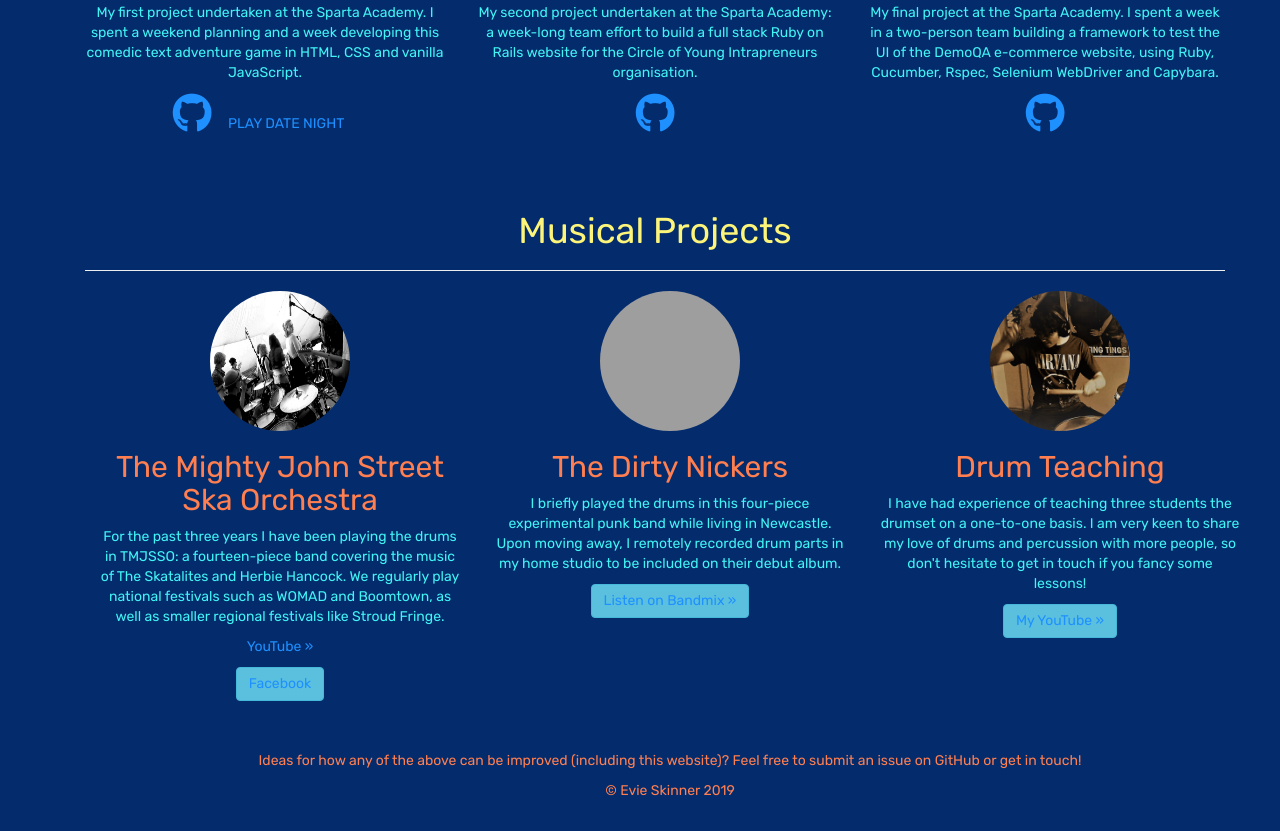
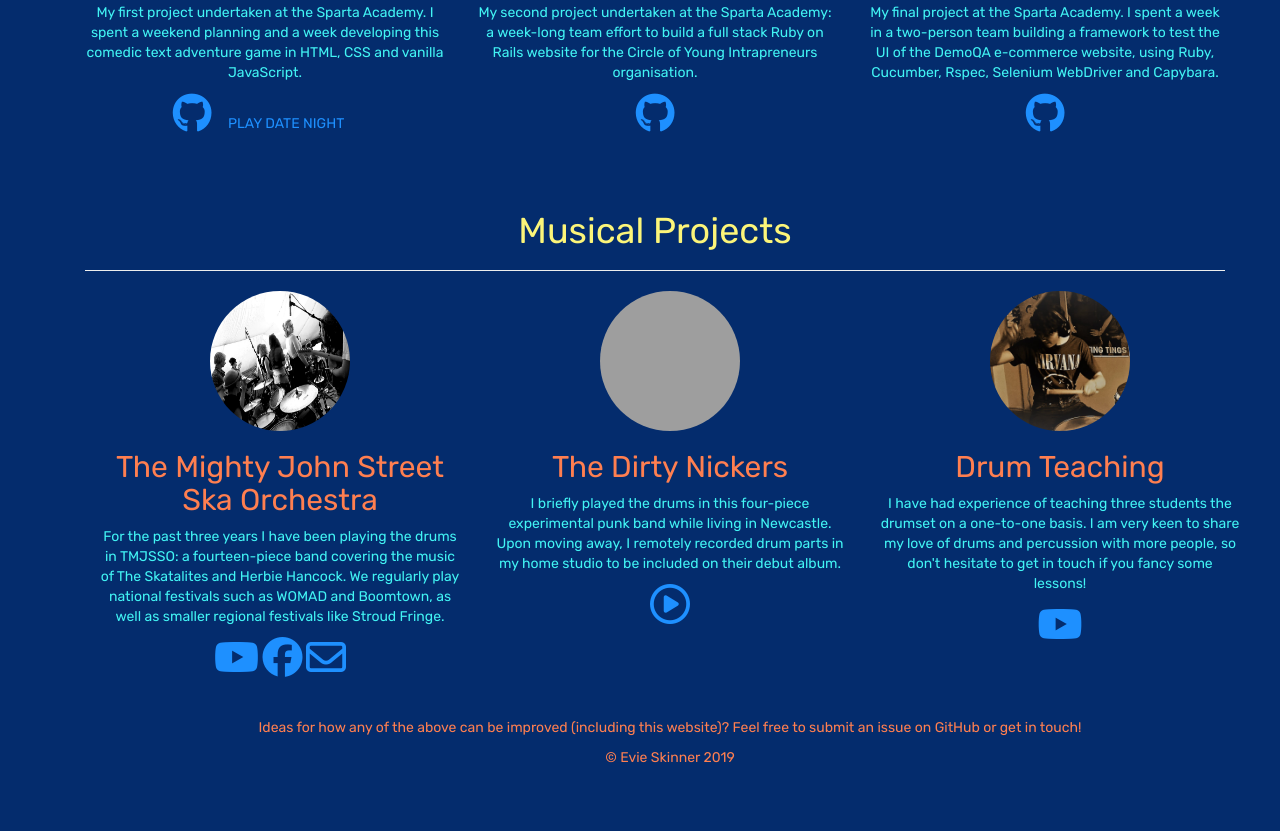
Before and after one commit to Evie-Skinner18/evie-skinner18.github.io, a plain HTML site: page projects.html in a window 1280 px wide. Shown: the part 350-1181 px from the top of the page. After the commit the page ends 1148 px from the top, so only its background shows below. Drawn offline with nearby package versions, Linux system fonts and the light colour scheme; grey boxes are pictures that could not be loaded; a script that the page names is missing; a web font is replaced by a local one.

Commit message:
Changed rest of Project buttons to icons

```diff
--- a/projects.html
+++ b/projects.html
@@ -80,8 +80,9 @@
               covering the music of The Skatalites and Herbie Hancock. We regularly play national festivals
               such as WOMAD and Boomtown, as well as smaller regional festivals like Stroud Fringe.
             </p>
-            <a href="https://www.youtube.com/watch?v=RBeg2MEWKZY" role="button">YouTube &raquo;</a></p>
-            <p><a class="btn btn-info" href="https://www.facebook.com/themightyjohnstreetskaorchestra" role="button">Facebook</a></p>
+            <a target="_blank" rel="noopener noreferrer" href="https://www.youtube.com/watch?v=RBeg2MEWKZY"><i class="fab fa-youtube icon"></i></a>
+            <a target="_blank" rel="noopener noreferrer" href="https://www.facebook.com/themightyjohnstreetskaorchestra"><i class="fab fa-facebook icon"></i></a>
+            <a href="mailto:neil@sva.org.uk"><i class="far fa-envelope icon"></i></a>
           </div><!-- /.col-lg-4 -->
 
           <div class="col-lg-4">
@@ -92,18 +93,18 @@
               Newcastle. Upon moving away, I remotely recorded drum parts in my home studio to be
               included on their debut album.
             </p>
-            <p><a class="btn btn-info" href="https://www.bandmix.co.uk/evie-skinner/" role="button">Listen on Bandmix &raquo;</a></p>
+            <a target="_blank" rel="noopener noreferrer" href="https://www.bandmix.co.uk/evie-skinner/"><i class="far fa-play-circle icon"></i></a>
           </div><!-- /.col-lg-4 -->
 
           <div class="col-lg-4">
-            <img class="img-circle" src="./images/drums.jpg" alt="Image of me playing the drums" width="140" height="140">
+            <img class="img-circle" src="./images/drums.jpg" alt="Image of Evie playing the drums" width="140" height="140">
             <h2 class="projects">Drum Teaching</h2>
             <p>
               I have had experience of teaching three students the drumset on a one-to-one basis. I am very
               keen to share my love of drums and percussion with more people, so don't hesitate to
               get in touch if you fancy some lessons!
             </p>
-            <p><a class="btn btn-info" href="https://www.youtube.com/watch?v=2_Gsi3Q-it0" role="button">My YouTube &raquo;</a></p>
+            <a target="_blank" rel="noopener noreferrer" href="https://www.youtube.com/watch?v=2_Gsi3Q-it0"><i class="fab fa-youtube icon"></i></a>
           </div><!-- /.col-lg-4 -->
         </div><!-- /.row -->
       </div> <!--END OF CONTAINER-->
```
Also changed, not shown: index.html (+2 -1 lines).
